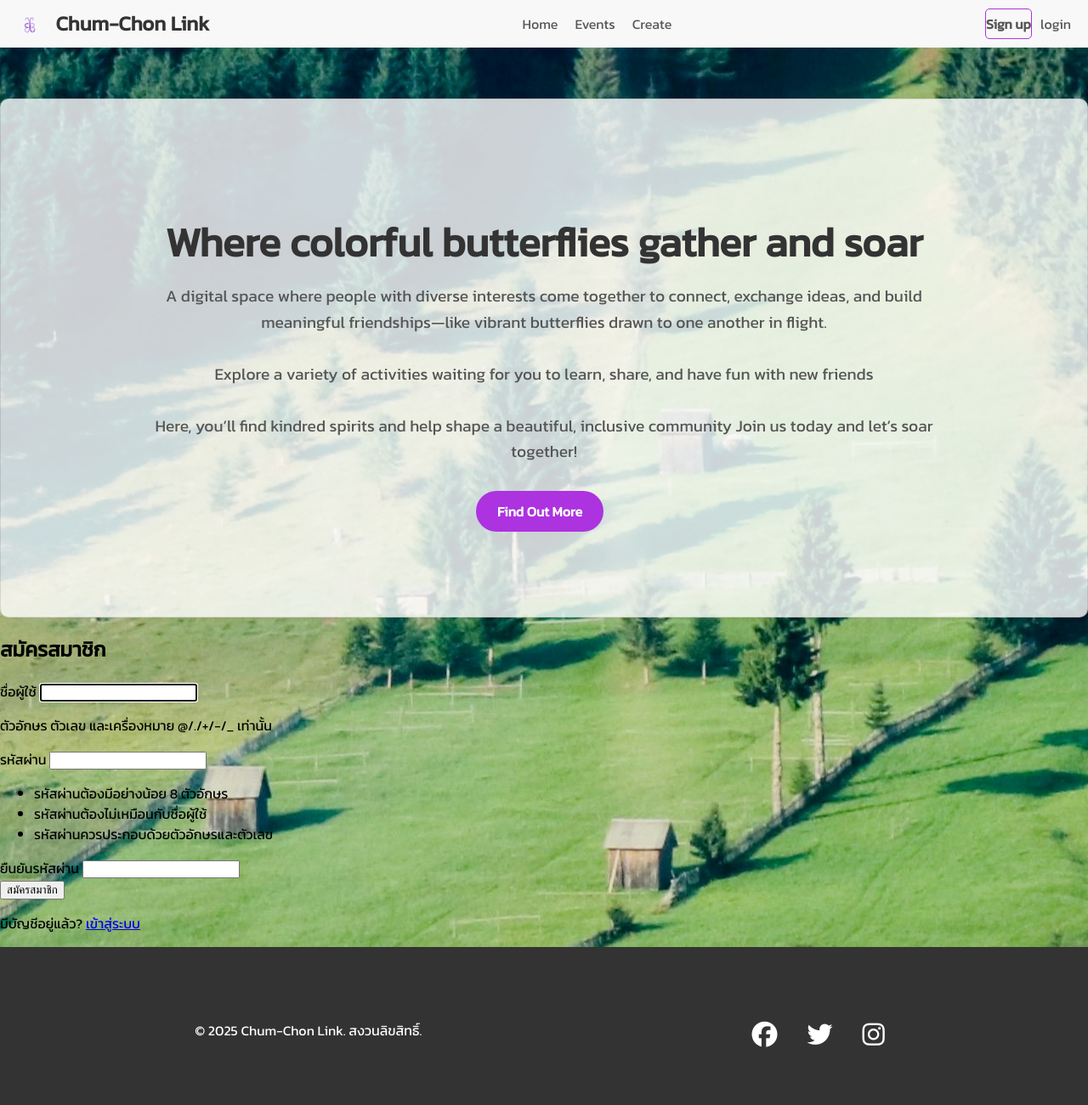
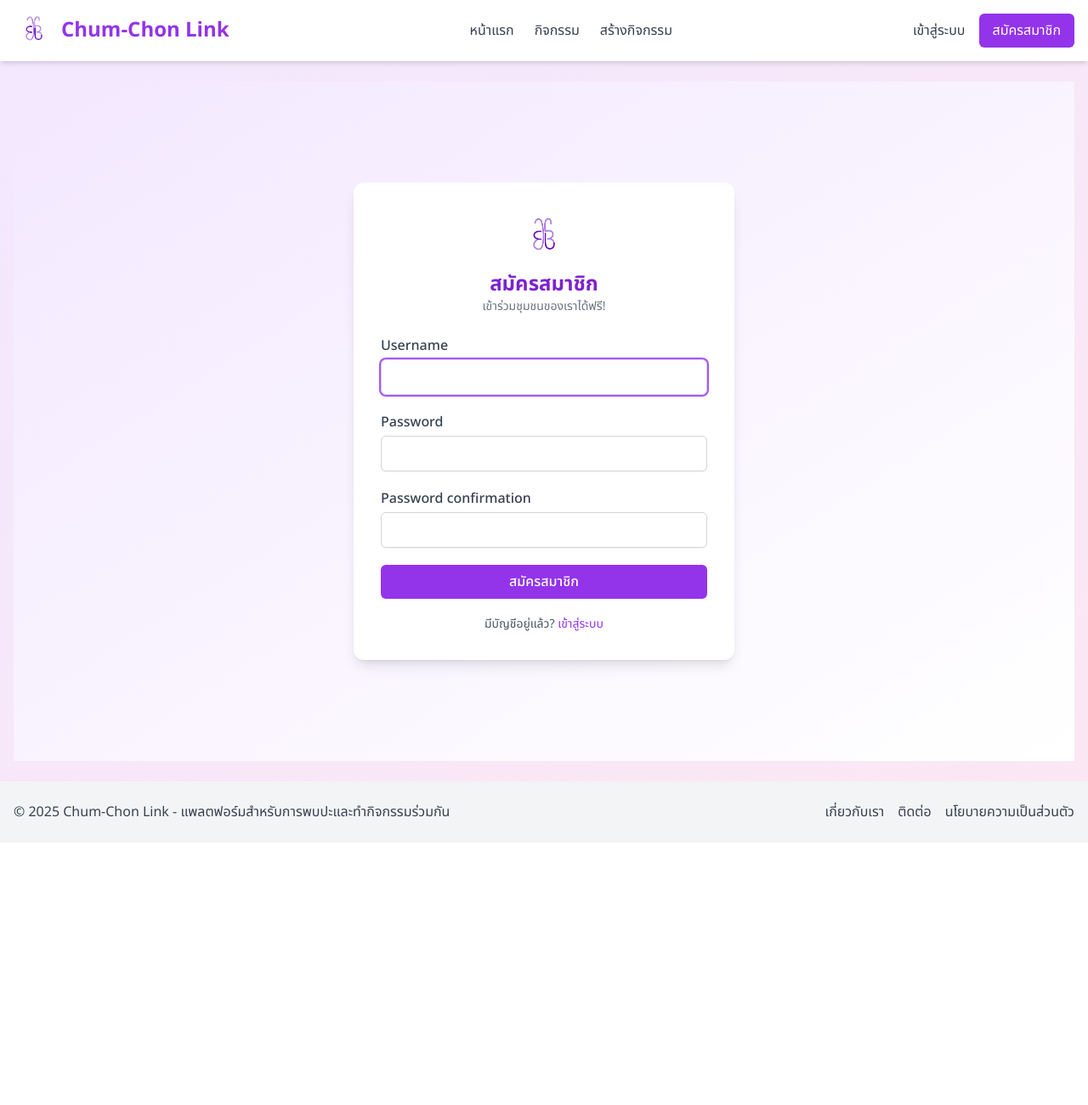
Before and after one commit to Noeiibibi/dsi202, a Django app: page /signup/ in a window 1280 px wide. Shown: the whole page at 85% size. After the commit the page ends 962 px from the top, so only its background shows below. Run offline with Django 4.2, Linux system fonts and the light colour scheme; some libraries are stand-ins or nearby versions.

Commit message:
update login.html

```diff
--- a/myproject/myapp/static/css/styles.css
+++ b/myproject/myapp/static/css/styles.css
@@ -6,7 +6,7 @@ body {
     height: 100%;
     margin: 0;
     font-family: 'Kanit', sans-serif;
-    background-image: url('images/bg1.jpeg'); /* เปลี่ยน 'path/to/your/background.jpeg' เป็นพาธไฟล์ JPEG ของคุณ */
+    background-image: url('images/gg.jpg'); /* เปลี่ยน 'path/to/your/background.jpeg' เป็นพาธไฟล์ JPEG ของคุณ */
     background-repeat: repeat; /* สั่งให้ทำซ้ำพื้นหลัง */
     background-size: auto; /* ปรับขนาดตามขนาดภาพ หรือกำหนดขนาดเอง เช่น background-size: 200px 200px; */
     background-attachment: fixed; /* ให้พื้นหลังคงที่ (ถ้าต้องการ) */
--- a/myproject/myapp/templates/myapp/base.html
+++ b/myproject/myapp/templates/myapp/base.html
@@ -1,139 +1,87 @@
-{% load static %}
 <!DOCTYPE html>
 <html lang="th">
 <head>
     <meta charset="UTF-8">
     <meta name="viewport" content="width=device-width, initial-scale=1.0">
-    <title>
-        <img src="{% static 'images/logo.png' %}" alt="โลโก้" style="height: 20px; vertical-align: middle; margin-right: 5px;">
-        {% block title %}Chum-Chon Link{% endblock %}
-    </title>
-    <link rel="preconnect" href="https://fonts.googleapis.com">
-    <link rel="preconnect" href="https://fonts.gstatic.com" crossorigin>
-    <link href="https://fonts.googleapis.com/css2?family=Kanit:wght@400&display=swap" rel="stylesheet">
-    <link rel="stylesheet" href="https://cdnjs.cloudflare.com/ajax/libs/font-awesome/6.5.0/css/all.min.css">
-    <link rel="stylesheet" href="{% static 'css/styles.css' %}">
+    <title>{% block title %}Chum-Chon Link{% endblock %}</title>
+    <!-- Tailwind CSS -->
+    <script src="https://cdn.tailwindcss.com"></script>
+    <!-- Google Fonts - Noto Sans Thai -->
+    <link href="https://fonts.googleapis.com/css2?family=Noto+Sans+Thai:wght@300;400;500;600;700&display=swap" rel="stylesheet">
     <style>
         body {
-        font-family: 'Kanit', sans-serif;
-        margin: 0;
-        background-image: url("{% static 'images/bg1.jpeg' %}");
-        background-repeat: repeat; /* หรือ no-repeat, cover, contain ตามต้องการ */
-        background-size: auto; /* หรือ cover, contain, ขนาดที่กำหนดเอง */
-        background-attachment: fixed; /* หรือ scroll */
-        background-position: center; /* หรือ top, bottom, left, right ตามต้องการ */
+            font-family: 'Noto Sans Thai', sans-serif;
         }
+         /* Custom Purple Theme (ที่มีอยู่แล้ว) */
+        .bg-purple-primary {
+            background-color: #a855f7;
+        }
+    /* ... CSS อื่นๆ ของธีม ... */
 
-        .top-header {
-            display: flex;
-            justify-content: space-between;
-            align-items: center;
-            padding: 10px 20px;
-            background-color: #f8f8f8;
-            color: #333;
+    /* เพิ่ม @keyframes สำหรับ Animation ชื่อเว็บไซต์ */
+        @keyframes pulse {
+        0% {
+            transform: scale(1);
+            opacity: 1;
         }
+        50% {
+            transform: scale(1.05);
+            opacity: 0.8;
+        }
+        100% {
+            transform: scale(1);
+            opacity: 1;
+        }
+    }
+    </style>
 
-        .logo {
-            font-size: 24px;
-            font-weight: bold;
-        }
-
-        .main-nav {
-            display: flex;
-            gap: 20px;
-        }
-
-        .main-nav a {
-            text-decoration: none;
-            color: #555;
-            padding: 5px 0;
-        }
-
-        .main-nav a:hover {
-            color: #63277d;
-        }
-
-        .auth-links {
-            display: flex;
-            gap: 10px;
-            align-items: center;
-        }
-
-        .auth-links a {
-            text-decoration: none;
-            color: #555;
-            padding: 5px 0;
-        }
-
-        .register-button {
-            text-decoration: none;
-            color: #ac33df;
-            border: 1px solid #ac33df;
-            padding: 8px 15px;
-            border-radius: 5px;
-        }
-
-        .register-button:hover {
-            background-color: #d9edf7;
-        }
-
-        .auth-links a:last-child {
-            /* Already styled in .auth-links a */
-        }
-
-    </style>
+{% load static %}
 </head>
-<body>
-    <header class="top-header">
-        <div class="logo">
-            <a href="{% url 'home' %}" class="logo-link" style="text-decoration: none; color: inherit;">
-                <img src="{% static 'images/logo.png' %}" alt="โลโก้ Chum-Chon Link" style="height: 30px; vertical-align: middle; margin-right: 10px;">
-                Chum-Chon Link
+<body class="min-h-screen flex flex-col bg-gradient-to-br from-purple-100 to-pink-100">
+    <!-- Navbar -->
+    <nav class="bg-white shadow-md">
+        <div class="container mx-auto px-4 py-3 flex items-center justify-between">
+            <div class="flex items-center space-x-2">
+                <a href="{% url 'home' %}" class="flex items-center space-x-2">
+                    <img src="{% static 'images/logo.png' %}" alt="Logo" class="h-12 w-12">  <!-- เพิ่มขนาดเป็น 48px -->
+                    <span class="text-2xl font-bold text-purple-600">Chum-Chon Link</span>
                 </a>
             </div>
-        <nav class="main-nav">
-            <a href="#">Home</a>
-            <a href="#">Events</a>
-            <a href="#">Create</a>
-        </nav>
-        <div class="auth-links">
+
+            <div class="hidden md:flex space-x-6">
+                <a href="{% url 'home' %}" class="text-gray-700 hover:text-purple-700">หน้าแรก</a>
+                <a href="{% url 'event_list' %}" class="text-gray-700 hover:text-purple-700">กิจกรรม</a>
+                <a href="{% url 'event_create' %}" class="text-gray-700 hover:text-purple-700">สร้างกิจกรรม</a>
+            </div>
+            <div class="flex items-center space-x-4">
                 {% if user.is_authenticated %}
-                <a href="{% url 'user_profile' %}">โปรไฟล์</a>
-                <a href="{% url 'logout' %}">ออกจากระบบ</a>
+                    <a href="{% url 'user_profile' %}" class="text-gray-700 hover:text-purple-700">โปรไฟล์</a>
+                    <a href="{% url 'logout' %}" class="bg-red-500 hover:bg-red-600 text-white px-4 py-2 rounded-md">ออกจากระบบ</a>
                 {% else %}
-                <a href="{% url 'signup' %}" class="register-button">Sign up</a>
-                <a href="{% url 'login' %}">login</a>
-
+                    <a href="{% url 'login' %}" class="text-gray-700 hover:text-purple-700">เข้าสู่ระบบ</a>
+                    <a href="{% url 'signup' %}" class="bg-purple-600 hover:bg-purple-700 text-white px-4 py-2 rounded-md">สมัครสมาชิก</a>
                 {% endif %}
             </div>
-    </header>
+        </div>
+    </nav>
 
-    <main>
-        <section class="hero hero-style-1">
-            <div class="hero-content">
-                <h1>Where colorful butterflies gather and soar</h1>
-                <p>A digital space where people with diverse interests come together to connect, exchange ideas, and build meaningful friendships—like vibrant butterflies drawn to one another in flight.</p>
-                <p>Explore a variety of activities waiting for you to learn, share, and have fun with new friends</p>
-                <p>Here, you’ll find kindred spirits and help shape a beautiful, inclusive community Join us today and let’s soar together!</p>
-                <div class="hero-buttons">
-                    <a href="{% url 'event_list' %}" class="call-to-action secondary">Find Out More</a>
-                </div>
-            </div>
-        </section>
-
-        {% block content %}
-        {% endblock %}
+    <!-- Main Content -->
+    <main class="flex-grow container mx-auto px-4 py-6">
+        {% block content %}{% endblock %}
     </main>
 
-    <footer>
-        <div class="container footer-content" style="padding: 20px; text-align: center; margin-top: 20px;">
-            <div class="copyright" style="margin-bottom: 10px;">
-                <p>&copy; 2025 Chum-Chon Link. สงวนลิขสิทธิ์.</p>
+    <!-- Footer -->
+    <footer class="bg-gray-100 py-6">
+        <div class="container mx-auto px-4">
+            <div class="flex flex-col md:flex-row justify-between items-center">
+                <div class="mb-4 md:mb-0">
+                    <p class="text-gray-700">© 2025 Chum-Chon Link - แพลตฟอร์มสำหรับการพบปะและทำกิจกรรมร่วมกัน</p>
                 </div>
-            <div class="social-links">
-                <a href="#" style="margin: 0 10px;"><i class="fa-brands fa-facebook fa-lg"></i></a>
-                <a href="#" style="margin: 0 10px;"><i class="fa-brands fa-twitter fa-lg"></i></a>
-                <a href="#" style="margin: 0 10px;"><i class="fa-brands fa-instagram fa-lg"></i></a>
+                <div class="flex space-x-4">
+                    <a href="#" class="text-gray-700 hover:text-purple-700">เกี่ยวกับเรา</a>
+                    <a href="#" class="text-gray-700 hover:text-purple-700">ติดต่อ</a>
+                    <a href="#" class="text-gray-700 hover:text-purple-700">นโยบายความเป็นส่วนตัว</a>
+                </div>
             </div>
         </div>
     </footer>
--- a/myproject/myapp/templates/myapp/signup.html
+++ b/myproject/myapp/templates/myapp/signup.html
@@ -1,58 +1,52 @@
 {% extends 'myapp/base.html' %}
+{% load static %}
+{% load widget_tweaks %}
 
-{% block title %}สมัครสมาชิก - MeetUp{% endblock %}
+{% block title %}สมัครสมาชิก - Chum-Chon Link{% endblock %}
 
 {% block content %}
-<section class="py-10">
-    <div class="max-w-md mx-auto bg-white rounded-lg shadow-md p-6">
-        <h1 class="text-2xl font-bold text-gray-800 mb-6 text-center">สมัครสมาชิก</h1>
+<section class="py-12 bg-gradient-to-br from-purple-100 to-white min-h-screen flex items-center justify-center px-4">
+    <div class="w-full max-w-md bg-white rounded-xl shadow-lg p-8">
+        <div class="text-center mb-6">
+            <img src="{% static 'images/logo.png' %}" alt="โลโก้ Chum-Chon Link" class="h-16 mx-auto mb-2">
+            <h1 class="text-2xl font-bold text-purple-700">สมัครสมาชิก</h1>
+            <p class="text-sm text-gray-500">เข้าร่วมชุมชนของเราได้ฟรี!</p>
+        </div>
 
-        <form method="post">
+        <form method="post" class="space-y-5">
             {% csrf_token %}
 
             {% if form.non_field_errors %}
-            <div class="mb-4 p-3 bg-red-100 text-red-700 rounded-md">
+            <div class="bg-red-100 text-red-700 px-4 py-2 rounded">
                 {% for error in form.non_field_errors %}
-                <p>{{ error }}</p>
+                    <p>{{ error }}</p>
                 {% endfor %}
             </div>
             {% endif %}
 
-            <div class="mb-4">
-                <label for="{{ form.username.id_for_label }}" class="block text-gray-700 font-medium mb-2">ชื่อผู้ใช้</label>
-                {{ form.username }}
-                {% if form.username.errors %}
-                <p class="text-red-500 text-sm mt-1">{{ form.username.errors.0 }}</p>
-                {% endif %}
-                <p class="text-sm text-gray-500 mt-1">ตัวอักษร ตัวเลข และเครื่องหมาย @/./+/-/_ เท่านั้น</p>
+            {% for field in form %}
+                <div>
+                    <label for="{{ field.id_for_label }}" class="block text-gray-700 font-medium mb-1">
+                        {{ field.label }}
+                    </label>
+                    {{ field|add_class:"w-full px-3 py-2 border border-gray-300 rounded-md shadow-sm focus:outline-none focus:ring-2 focus:ring-purple-500" }}
+                    {% if field.errors %}
+                        <p class="text-red-500 text-sm mt-1">{{ field.errors.0 }}</p>
+                    {% endif %}
+                </div>
+            {% endfor %}
+
+            <div>
+                <button type="submit"
+                    class="w-full bg-purple-600 hover:bg-purple-700 text-white font-medium py-2 rounded-md transition duration-150">
+                    สมัครสมาชิก
+                </button>
             </div>
 
-            <div class="mb-4">
-                <label for="{{ form.password1.id_for_label }}" class="block text-gray-700 font-medium mb-2">รหัสผ่าน</label>
-                {{ form.password1 }}
-                {% if form.password1.errors %}
-                <p class="text-red-500 text-sm mt-1">{{ form.password1.errors.0 }}</p>
-                {% endif %}
-                <ul class="text-sm text-gray-500 mt-1 list-disc pl-5">
-                    <li>รหัสผ่านต้องมีอย่างน้อย 8 ตัวอักษร</li>
-                    <li>รหัสผ่านต้องไม่เหมือนกับชื่อผู้ใช้</li>
-                    <li>รหัสผ่านควรประกอบด้วยตัวอักษรและตัวเลข</li>
-                </ul>
-            </div>
-
-            <div class="mb-6">
-                <label for="{{ form.password2.id_for_label }}" class="block text-gray-700 font-medium mb-2">ยืนยันรหัสผ่าน</label>
-                {{ form.password2 }}
-                {% if form.password2.errors %}
-                <p class="text-red-500 text-sm mt-1">{{ form.password2.errors.0 }}</p>
-                {% endif %}
-            </div>
-
-            <div class="mb-6">
-                <button type="submit" class="w-full bg-purple-600 hover:bg-purple-700 text-white py-2 rounded-md">สมัครสมาชิก</button>
-            </div>
-
-            <p class="text-center text-gray-600">มีบัญชีอยู่แล้ว? <a href="{% url 'login' %}" class="text-purple-600 hover:text-purple-800">เข้าสู่ระบบ</a></p>
+            <p class="text-center text-sm text-gray-600">
+                มีบัญชีอยู่แล้ว?
+                <a href="{% url 'login' %}" class="text-purple-600 hover:underline">เข้าสู่ระบบ</a>
+            </p>
         </form>
     </div>
 </section>
```
Also changed, not shown: myproject/myapp/templates/myapp/home.html (+0 -87 lines), myproject/myapp/templates/myapp/login.html (+52 -43 lines), myproject/myapp/static/images/bg1.jpeg (deleted), myproject/myapp/static/images/gg.jpg (added), myproject/myapp/templates/myapp/landing_page.html (deleted). Lines whose indentation alone changed are shown as unchanged.
